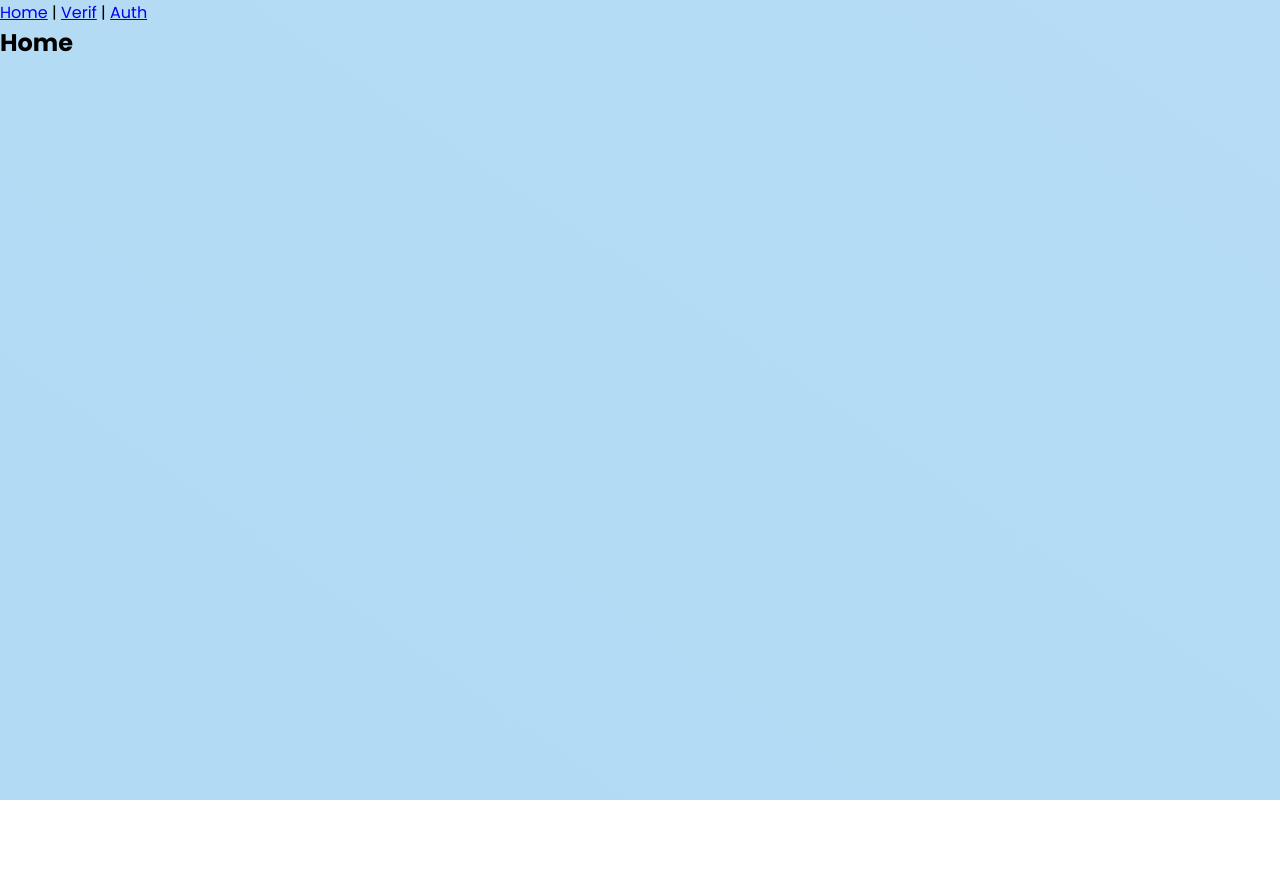
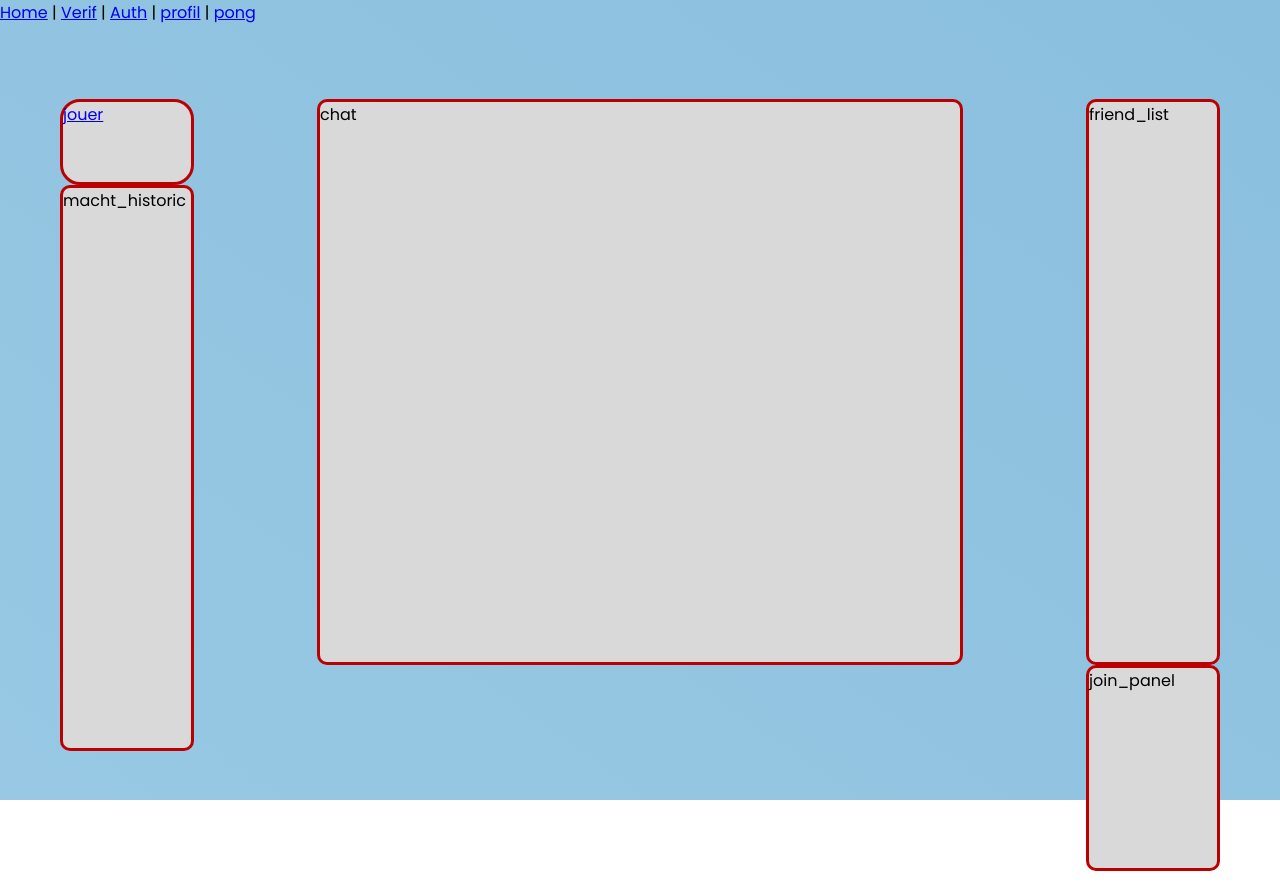
Before and after one commit to bbordere/ft_transcendence, a Vue app in the folder frontend/: page / in a window 1280 px wide. Before the commit the page ends 800 px from the top, so only its background shows below. Built offline with nearby package versions, Linux system fonts and the light colour scheme.

Commit message:
home and pong wip for bebou

```diff
--- a/frontend/src/App.vue
+++ b/frontend/src/App.vue
@@ -7,7 +7,8 @@
 <body>
 	<nav>
    	 <router-link to="/">Home</router-link> | <router-link to="/verif">Verif</router-link> |
-		<router-link to="/auth">Auth</router-link>
+		<router-link to="/auth">Auth</router-link> | <router-link to="/profile">profil</router-link> |
+		<router-link to="/pong">pong</router-link>
   	</nav>
   	<main>
   	  <router-view />
--- a/frontend/src/views/Auth.vue
+++ b/frontend/src/views/Auth.vue
@@ -101,7 +101,6 @@ const res = await fetch("http://localhost:3000/auth/login",
 	padding: 40px 30px;
 	gap: 20px;
 
-	background: inear-gradient(32deg,#03a8f4,#f441a6,#ffeb3b,#03a8f4);
 	border-radius: 10px;
 	box-shadow:  4px 4px 4px #474747,
              -4px -4px 4px #eaeaea;
--- a/frontend/src/views/Home.vue
+++ b/frontend/src/views/Home.vue
@@ -4,5 +4,98 @@
 </script>
 
 <template>
-	<h2>Home</h2>
+	<div class="home_body">
+		<div class="left_column">
+			<div class="play_button">
+				<router-link to="/pong">jouer</router-link>			</div>
+			<div class="match_historic">
+				<label>macht_historic</label>
+			</div>
+		</div>
+		<div class="chat">
+			<label>chat</label>
+		</div>
+		<div class="right_column">
+			<div class="friend_list">
+				<label>friend_list</label>
+			</div>
+			<div class="join_panel">
+				<label>join_panel</label>
+			</div>
+		</div>
+	</div>
 </template>
+
+<style>
+
+.home_body {
+	display: flex;
+	height:100vh;
+	width: 100vw;
+	flex-direction: row;
+	align-items: baseline;
+	justify-content: space-around;
+}
+
+.left_column {
+	display: flex;
+	flex-direction: column;
+	justify-content: space-between;
+
+	width: 20%;
+	height: 70%;
+}
+
+.play_button {
+	width: 100%;
+	height: 10%;
+	background: #D9D9D9;
+	border: 3px solid #BC0002;
+	border-radius: 20px;
+}
+
+.match_historic {
+	width: 100%;
+	height: 70%;
+
+	background: #D9D9D9;
+	border: 3px solid #BC0002;
+	border-radius: 10px;
+}
+
+.chat {
+	width: 50%;
+	height: 70%;
+
+	background: #D9D9D9;
+	border: 3px solid #BC0002;
+	border-radius: 10px;
+}
+
+.right_column {
+	display: flex;
+	flex-direction: column;
+	justify-content: space-between;
+	width: 20%;
+	height: 70%;
+}
+
+.friend_list {
+	width: 100%;
+	height: 70%;
+
+	background: #D9D9D9;
+	border: 3px solid #BC0002;
+	border-radius: 10px;
+}
+
+.join_panel {
+	width: 100%;
+	height: 25%;
+
+	background: #D9D9D9;
+	border: 3px solid #BC0002;
+	border-radius: 10px;
+}
+
+</style>
--- /dev/null
+++ b/frontend/src/views/pong.vue
@@ -0,0 +1,109 @@
+<script setup>
+
+</script>
+
+<template>
+	<div class="pong_body">
+		<div class="pong_content">
+			<div class="left_column">
+				<div class="left_point">
+					<label>left_point</label>
+				</div>
+			</div>
+			<div class="middle_column">
+				<div class="timer">
+					<label>timer</label>
+				</div>
+				<div class="pong_screen">
+				</div>
+				<div class="button_panel">
+					<div class="reaction_panel">
+						<button id="reaction_1">rire</button>
+						<button id="reaction_2">stresse</button>
+						<button id="reaction_3">pleure</button>
+						<button id="reaction_4">poignet de main</button>
+					</div>
+					<div class="forgive_button">
+						<router-link to="/">abbandoner</router-link>
+					</div>
+				</div>
+			</div>
+			<div class="right_column">
+				<div class="right_point">
+					<label>right_point</label>
+				</div>
+			</div>
+		</div>
+	</div>
+</template>
+
+<style>
+
+.pong_body {
+	width: 100vw;
+	height: 100vh;
+	display: flex;
+	align-items: center;
+	justify-content: center;
+}
+
+.pong_content {
+	height: 80%;
+	width: 90%;
+	display: flex;
+	flex-direction: row;
+	justify-content: space-around;
+
+
+	background: #D9D9D9;
+	border: 3px solid #BC0002;
+	border-radius: 20px;
+}
+
+.left_column {
+	height: 100%;
+	width: 10%;
+	display: flex;
+	align-items: center;
+	justify-content: center;
+
+}
+
+.middle_column {
+	height: 100%;
+	width: 65%;
+	display: flex;
+	flex-direction: column;
+	align-items: center;
+	justify-content: space-around;
+}
+
+.timer {
+	height: 10%;
+	width: 100%;
+}
+
+.pong_screen {
+	height: 77%;
+	width: 100%;
+
+	background: #D9D9D9;
+	border: 3px solid #BC0002;
+	border-radius: 20px;
+}
+
+.button_panel {
+	height: 10%;
+	width: 100%;
+}
+
+.right_column {
+	height: 100%;
+	width: 10%;
+	display: flex;
+	align-items: center;
+	justify-content: center;
+
+}
+
+</style>
--- /dev/null
+++ b/frontend/src/views/profile.vue
@@ -0,0 +1,11 @@
+<script setup>
+
+</script>
+
+<template>
+	<h1>profile</h1>
+</template>
+
+<style>
+
+</style>
--- /dev/null
+++ b/frontend/vue.config.js
@@ -0,0 +1,12 @@
+module.exports = {
+	configureWebpack: {
+	  devServer: {
+		// Fixing issue with WDS disconnected and sockjs network error
+		host: '0.0.0.0',
+		public: '0.0.0.0:8080',
+		disableHostCheck: true,
+		// End of fix
+		progress: false,
+		// proxy: 'http://localhost:3000/user'	  }
+	}
+  };
```
Also changed, not shown: frontend/src/router.ts (+10 -0 lines).
